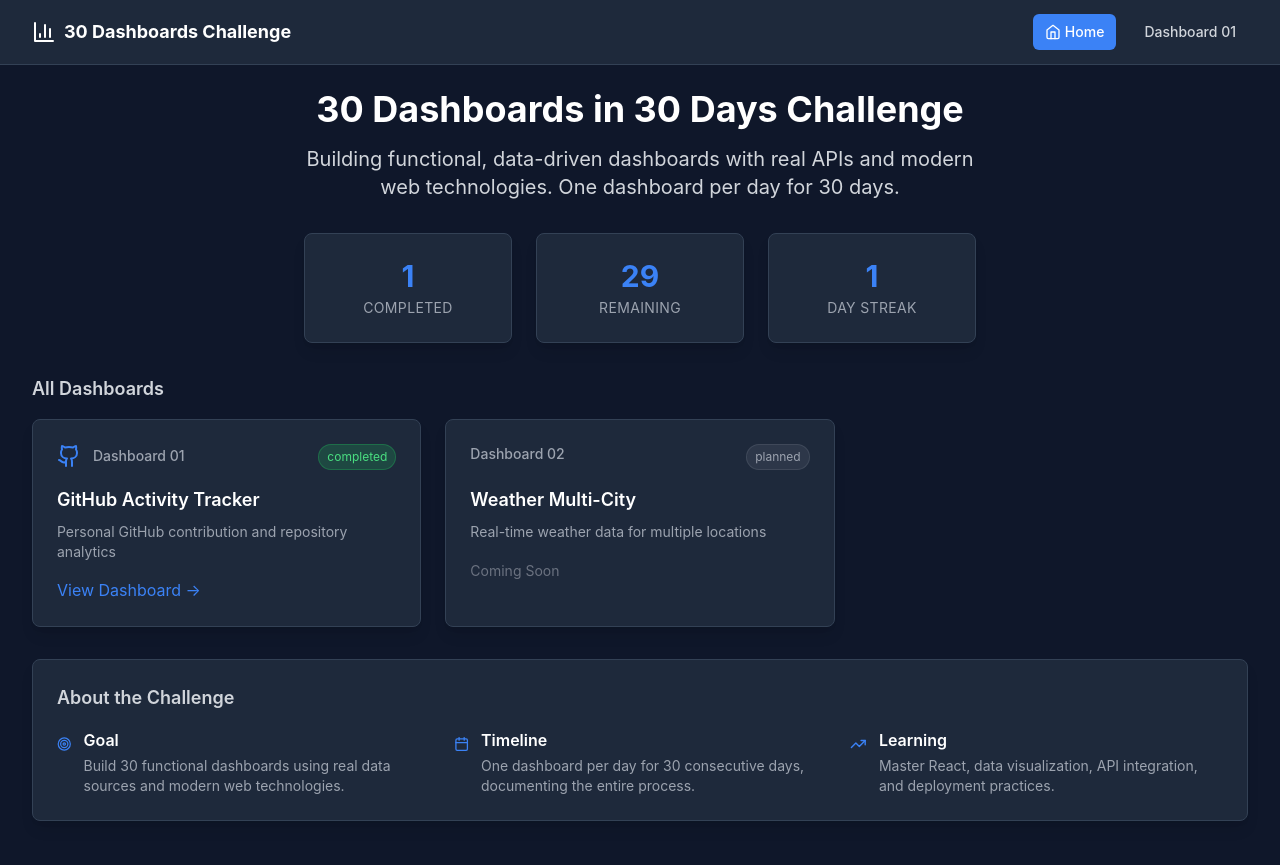
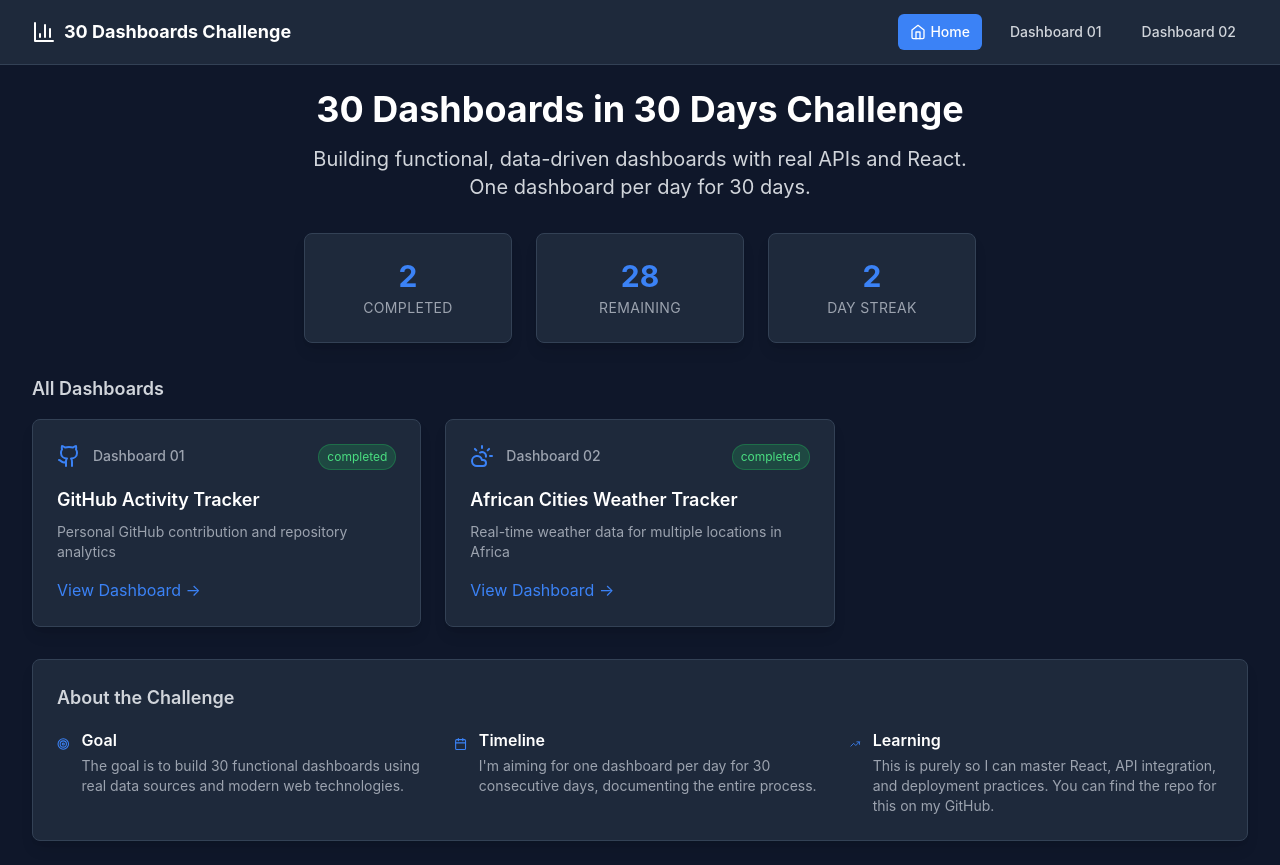
Before and after one commit to lizardcat/30-dashboards-30-days, a React (Vite) app: page / in a window 1280 px wide. Built offline with nearby package versions, Linux system fonts and the light colour scheme.

Commit message:
Updating to include dashboard 2

```diff
--- a/src/App.jsx
+++ b/src/App.jsx
@@ -2,6 +2,7 @@ import { BrowserRouter as Router, Routes, Route } from 'react-router-dom'
 import { Layout } from './components/Layout'
 import { Home } from './components/Home'
 import { Dashboard01 } from './components/dashboards/Dashboard01'
+import { Dashboard02 } from './components/dashboards/Dashboard02'
 import './index.css'
 
 function App() {
@@ -11,6 +12,7 @@ function App() {
             <Routes>
             <Route path="/" element={<Home />} />
             <Route path="/dashboard-01" element={<Dashboard01 />} />
+            <Route path="/dashboard-02" element={<Dashboard02 />} />
             {/* Add more dashboard routes as you build them */}
             {/* <Route path="/dashboard-02" element={<Dashboard02 />} /> */}
             </Routes>
--- a/src/components/Home.jsx
+++ b/src/components/Home.jsx
@@ -1,5 +1,5 @@
 import { Link } from 'react-router-dom'
-import { Calendar, Target, TrendingUp, Github } from 'lucide-react'
+import { Calendar, Target, TrendingUp, Github, CloudSun } from 'lucide-react'
 
 export function Home() {
     const dashboards = [
@@ -13,12 +13,13 @@ export function Home() {
         },
         {
         id: '02',
-        title: 'Weather Multi-City',
-        description: 'Real-time weather data for multiple locations',
-        status: 'planned',
+        title: 'African Cities Weather Tracker',
+        description: 'Real-time weather data for multiple locations in Africa',
+        status: 'completed',
         path: '/dashboard-02',
+        icon: CloudSun,
         },
-        // ... more dashboards will be added here
+        // add more dashboards here
     ]
 
     const getStatusBadge = (status) => {
@@ -40,22 +41,22 @@ export function Home() {
             30 Dashboards in 30 Days Challenge
             </h1>
             <p className="text-xl text-gray-300 mb-8 max-w-2xl mx-auto">
-            Building functional, data-driven dashboards with real APIs and modern web technologies.
+            Building functional, data-driven dashboards with real APIs and React.
             One dashboard per day for 30 days.
             </p>
 
             {/* Stats */}
             <div className="grid grid-cols-1 md:grid-cols-3 gap-6 max-w-2xl mx-auto">
             <div className="dashboard-card text-center">
-                <div className="dashboard-stat">1</div>
+                <div className="dashboard-stat">2</div>
                 <div className="dashboard-label mt-1">Completed</div>
             </div>
             <div className="dashboard-card text-center">
-                <div className="dashboard-stat">29</div>
+                <div className="dashboard-stat">28</div>
                 <div className="dashboard-label mt-1">Remaining</div>
             </div>
             <div className="dashboard-card text-center">
-                <div className="dashboard-stat">1</div>
+                <div className="dashboard-stat">2</div>
                 <div className="dashboard-label mt-1">Day Streak</div>
             </div>
             </div>
@@ -114,7 +115,7 @@ export function Home() {
                 <div>
                 <h3 className="font-semibold text-white mb-1">Goal</h3>
                 <p className="text-gray-400 text-sm">
-                    Build 30 functional dashboards using real data sources and modern web technologies.
+                    The goal is to build 30 functional dashboards using real data sources and modern web technologies.
                 </p>
                 </div>
             </div>
@@ -124,7 +125,7 @@ export function Home() {
                 <div>
                 <h3 className="font-semibold text-white mb-1">Timeline</h3>
                 <p className="text-gray-400 text-sm">
-                    One dashboard per day for 30 consecutive days, documenting the entire process.
+                    I'm aiming for one dashboard per day for 30 consecutive days, documenting the entire process.
                 </p>
                 </div>
             </div>
@@ -134,7 +135,7 @@ export function Home() {
                 <div>
                 <h3 className="font-semibold text-white mb-1">Learning</h3>
                 <p className="text-gray-400 text-sm">
-                    Master React, data visualization, API integration, and deployment practices.
+                    This is purely so I can master React, API integration, and deployment practices. You can find the repo for this <a href="https://github.com/lizardcat/30-dashboards-30-days">on my GitHub.</a>
                 </p>
                 </div>
             </div>
--- a/src/components/Layout.jsx
+++ b/src/components/Layout.jsx
@@ -38,6 +38,16 @@ export function Layout({ children }) {
                 >
                     Dashboard 01
                 </Link>
+                <Link
+                    to="/dashboard-02"
+                    className={`px-3 py-2 rounded-md text-sm font-medium transition-colors ${
+                    location.pathname === '/dashboard-01'
+                        ? 'bg-dashboard-accent text-white'
+                        : 'text-gray-300 hover:text-white hover:bg-dashboard-border'
+                    }`}
+                >
+                    Dashboard 02
+                </Link>
                 </nav>
             </div>
             </div>
```
